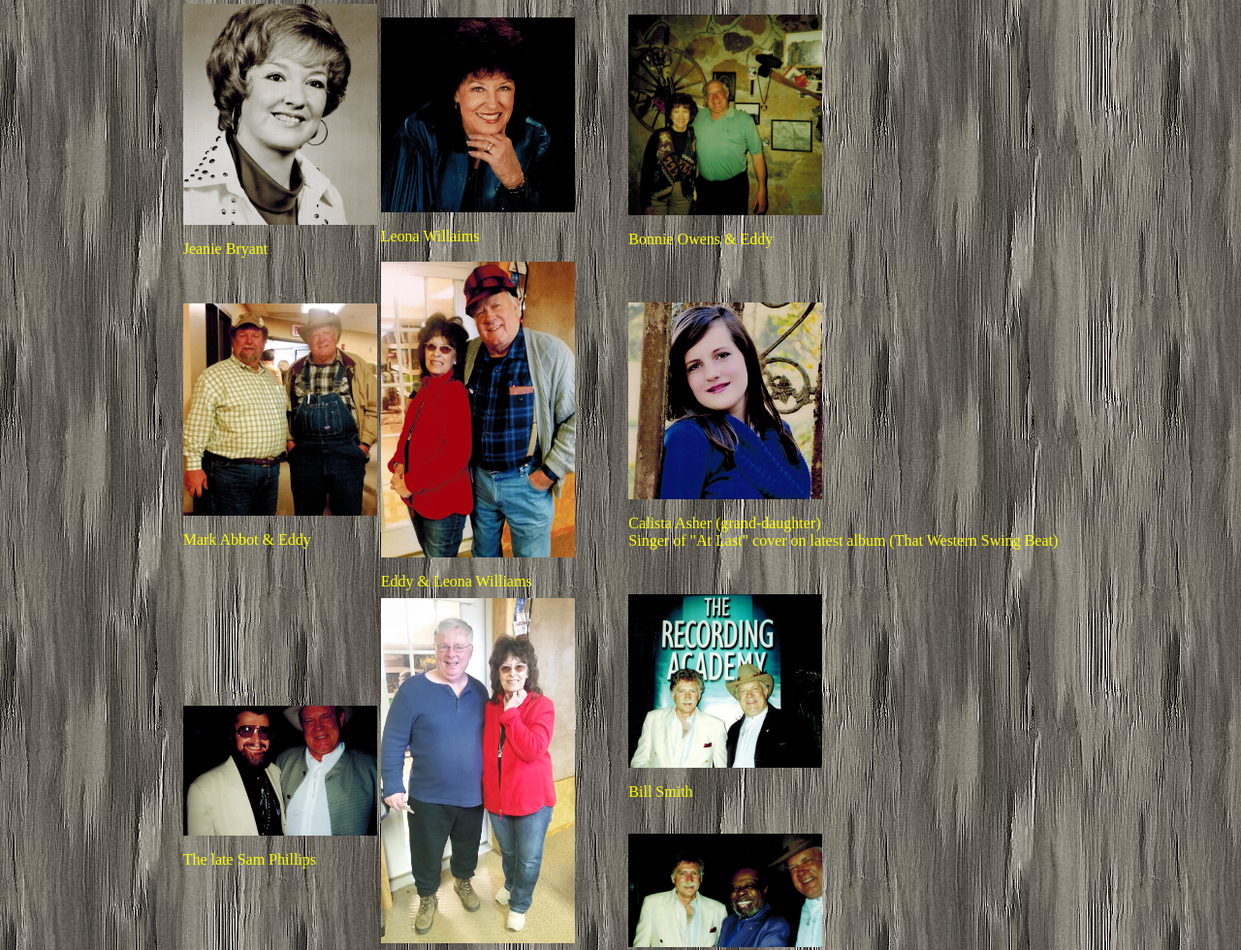
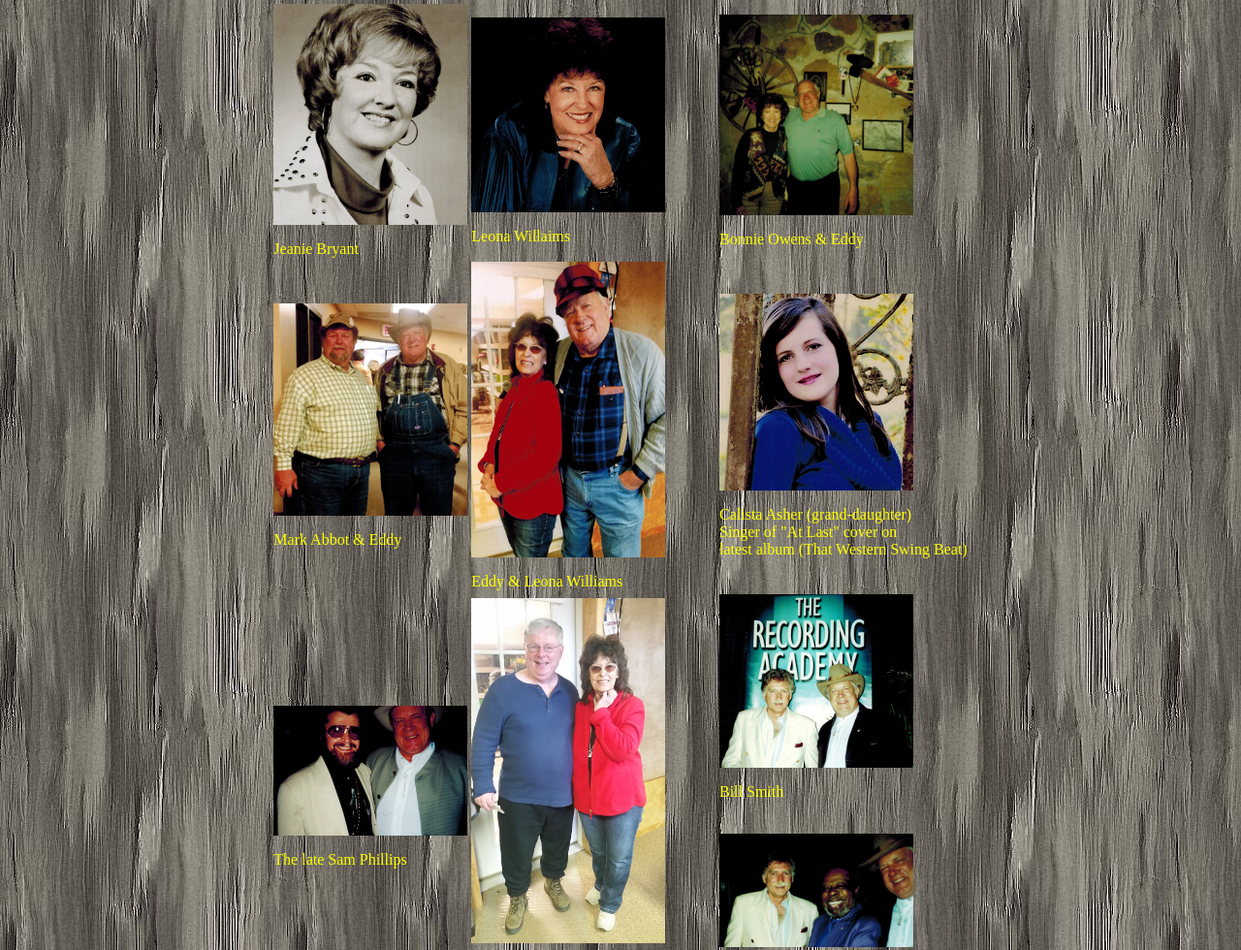
Before and after one commit to PwnAsheR/PwnAsheR.github.io, a plain HTML site: page public_html/associates.htm in a window 1280 px wide. Shown: the part 520-1500 px from the top of the page at 97% size. Drawn offline with Linux system fonts and the light colour scheme.

Commit message:
2nd Update Aug 2015

```diff
--- a/public_html/associates.htm
+++ b/public_html/associates.htm
@@ -162,7 +162,7 @@ src="associates_files/image001.gif" alt="Order Eddy's Latest Album" v:shapes="_x
         <tr>
             <td><img src="images/mark_abbot_sm.jpg" width="200"><br><p style="color:yellow">Mark Abbot & Eddy</p></td>
             <td><img src="images/leona_williams2_sm.jpg" width="200"><br><p style="color:yellow">Eddy & Leona Williams</p></td>
-            <td><img src="images/calista_asher_sm.jpg" width="200"><br><p style="color:yellow">Calista Asher (grand-daughter)<br>Singer of "At Last" cover on latest album (That Western Swing Beat)</p></td>
+            <td><img src="images/calista_asher_sm.jpg" width="200"><br><p style="color:yellow">Calista Asher (grand-daughter)<br>Singer of "At Last" cover on<br> latest album (That Western Swing Beat)</p></td>
         </tr>
         <tr>
             <td><img src="images/sam_phillips.jpg" width="200"><br><p style="color:yellow">The late Sam Phillips</p></td>
```
